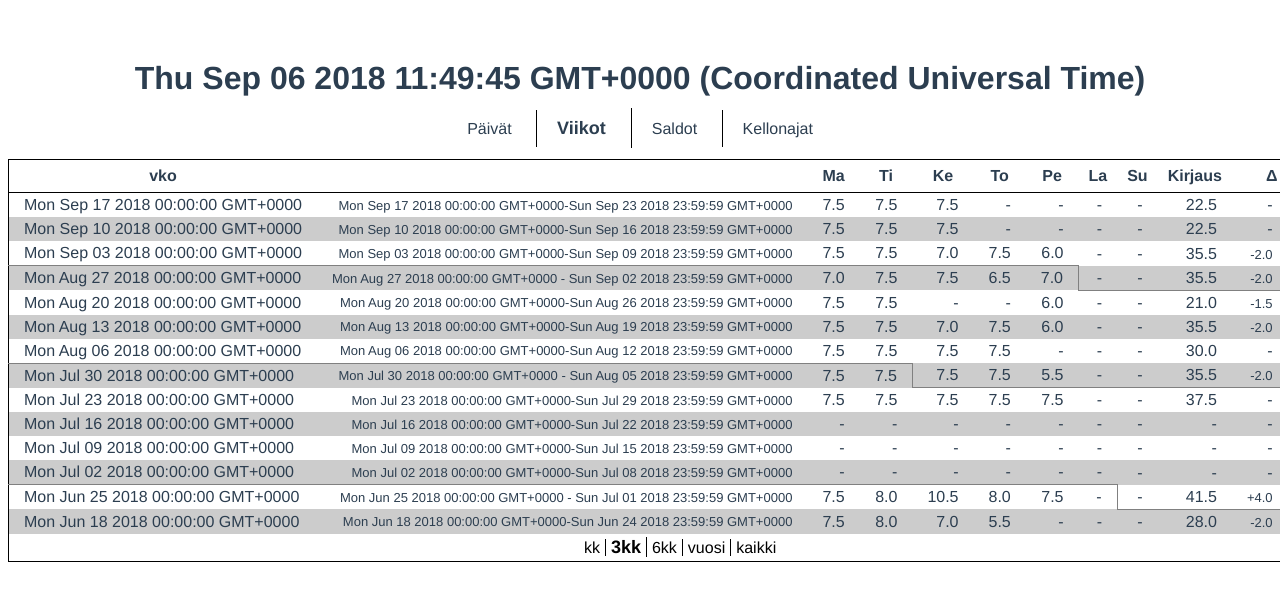
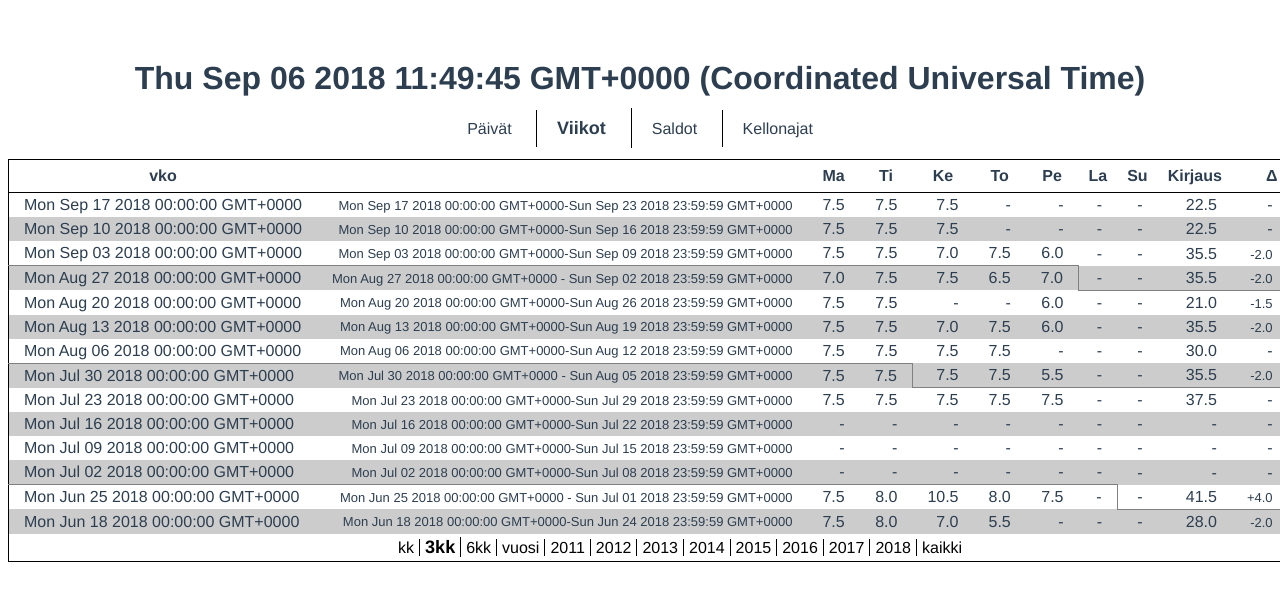
Before and after one commit to tzrissan/tuntikirjanpito, a Vue app: page / in a window 1280 px wide. Both pictures are taken after a click on the element "Viikot". Shown: the top 594 px of the page. Built offline with nearby package versions, Linux system fonts and the light colour scheme.

Commit message:
Viikkojen tarkastelu haluttuna vuonna

```diff
--- a/src/components/Viikot.vue
+++ b/src/components/Viikot.vue
@@ -60,26 +60,33 @@
     import {kaikkiAikavalitTapahtumienValilla} from '../date-time-util';
     import {saldoAikojenAlussa} from '../data';
 
-    const sivukoot = (() => {
+    const sivukoot = merkinnat => {
         function sivukoko(name, filterFn) {
             return { name, filterFn }
         }
-        function filter(viikot, f) {
+        function between(viikot, after, before) {
             if (viikot && viikot.length > 0) {
-                const limit = f(moment(viikot[0].alku)).startOf('day');
-                return p => p.alku.isAfter(limit);
+                const afterMoment = after && after(moment(viikot[0].alku)).startOf('day');
+                const beforeMoment = before && before(moment(viikot[0].alku)).startOf('day');
+
+                return p => (!after || p.alku.isAfter(afterMoment)) && (!before || p.alku.isBefore(beforeMoment))
             } else {
                 return () => false;
             }
         }
-        return [
-            sivukoko('kk', viikot => viikot.filter(filter(viikot, m => m.subtract(1, 'month')))),
-            sivukoko('3kk', viikot => viikot.filter(filter(viikot, m => m.subtract(3, 'month')))),
-            sivukoko('6kk', viikot => viikot.filter(filter(viikot, m => m.subtract(6, 'month')))),
-            sivukoko('vuosi', viikot => viikot.filter(filter(viikot, m => m.subtract(1, 'year')))),
+        const sivukoot = [
+            sivukoko('kk', viikot => viikot.filter(between(viikot, m => m.subtract(1, 'month')))),
+            sivukoko('3kk', viikot => viikot.filter(between(viikot, m => m.subtract(3, 'month')))),
+            sivukoko('6kk', viikot => viikot.filter(between(viikot, m => m.subtract(6, 'month')))),
+            sivukoko('vuosi', viikot => viikot.filter(between(viikot, m => m.subtract(1, 'year')))),
             sivukoko('kaikki', viikot => viikot)
-        ]
-    })();
+        ];
+        sivukoot.splice(4, 0, ...kaikkiAikavalitTapahtumienValilla(merkinnat, 'year')
+            .map(aikavali => sivukoko(
+                aikavali.alku.format('YYYY'),
+                viikot => viikot.filter(between(viikot, () => aikavali.alku, () => aikavali.loppu)))))
+        return sivukoot;
+    };
 
     export default {
         name: 'Viikot',
@@ -128,13 +135,12 @@
             }
         },
         data() {
-            return {
-                global: Tuntikirjanpito.get(),
-                local: {
-                    sivukoko: sivukoot[1],
-                    sivukoot
-                }
-            }
+            const global = Tuntikirjanpito.get();
+            const local = {
+                sivukoot: sivukoot(global.merkinnat),
+            };
+            local.sivukoko = local.sivukoot[1];
+            return {global, local}
         }
     }
 
```
